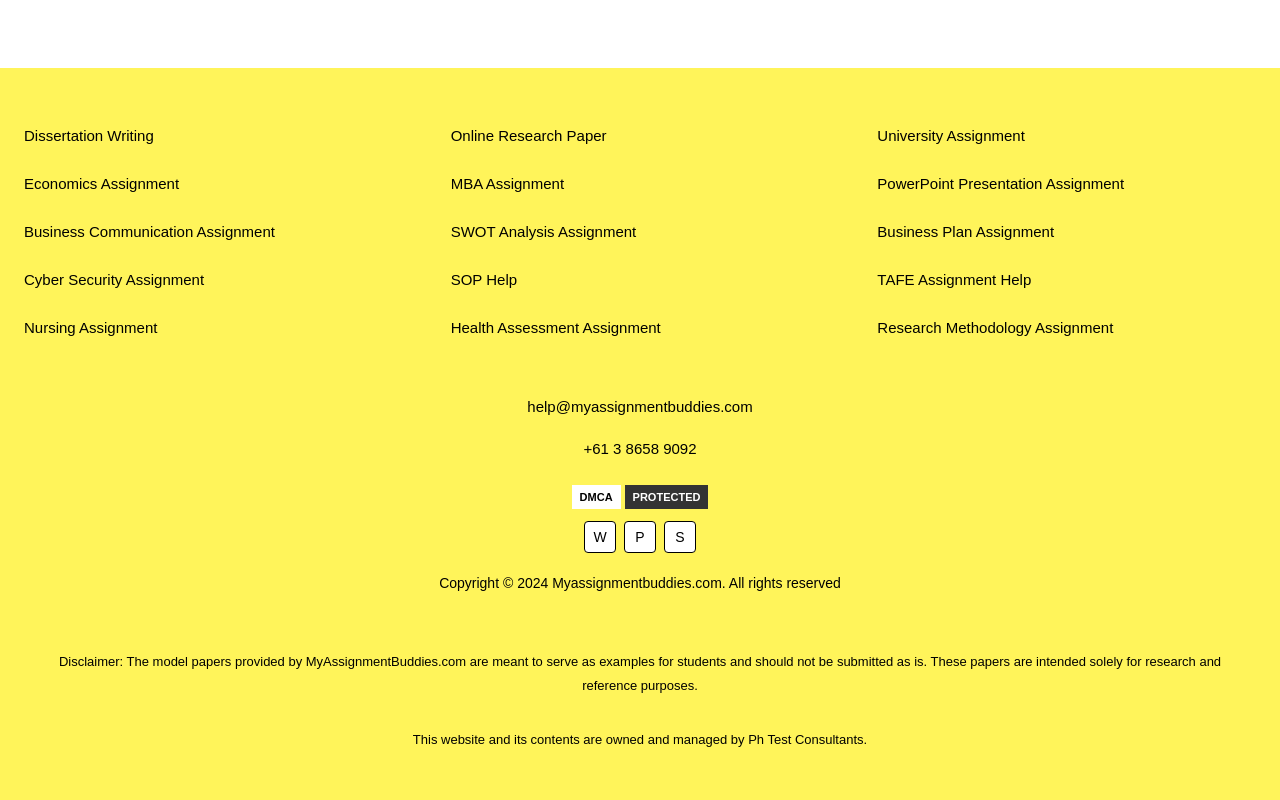
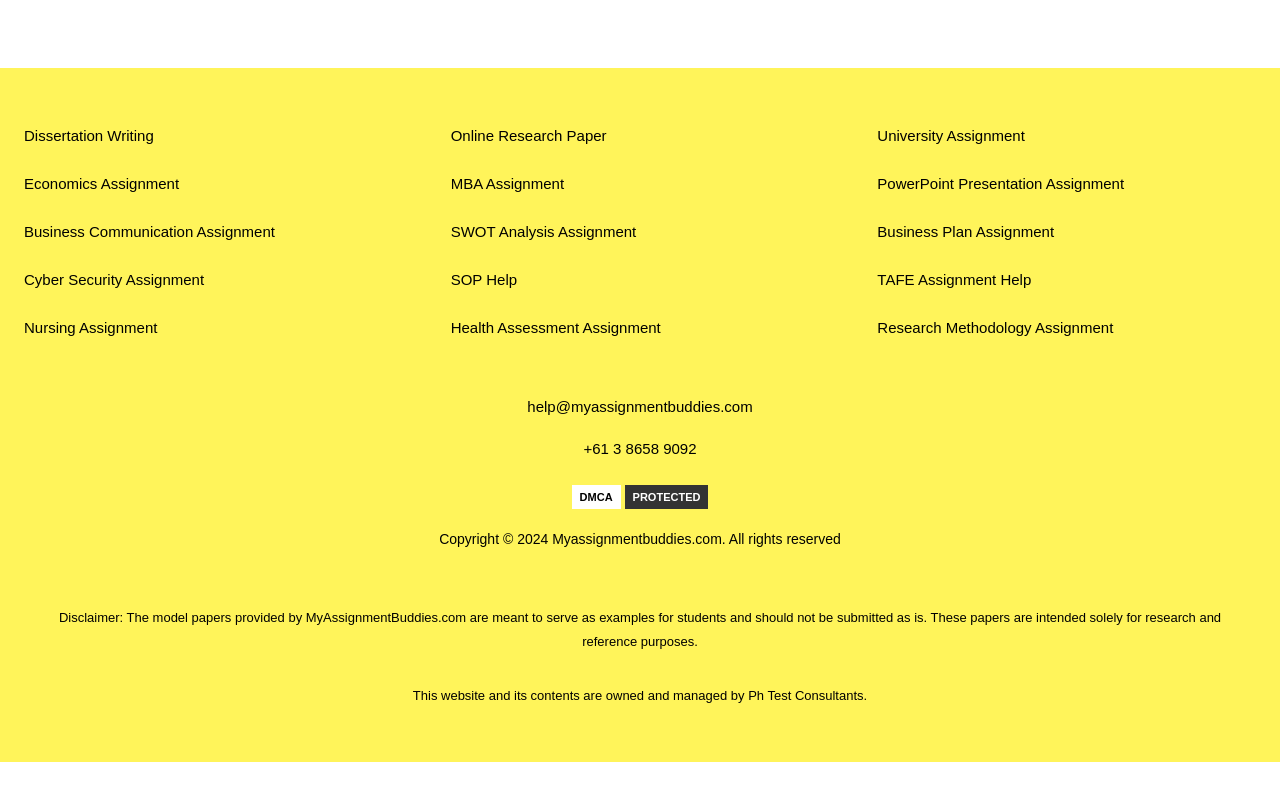
Before and after one commit to Technosavvyanand/guide.myassignmentbuddies, a Next.js app: page / in a window 1280 px wide. Shown: the part 2386-3186 px from the top of the page. After the commit the page ends 3148 px from the top, so only its background shows below. Built offline with nearby package versions, Linux system fonts and the light colour scheme.

Commit message:
Edited Footer

```diff
--- a/components/Footer.tsx
+++ b/components/Footer.tsx
@@ -106,33 +106,6 @@
             </span>
           </div>
 
-          {/* Social icons */}
-          <div className="mt-3 flex gap-2">
-            <a
-              href="#"
-              aria-label="WhatsApp"
-              className="flex h-8 w-8 items-center justify-center rounded border border-black bg-white text-sm"
-            >
-              W
-            </a>
-
-            <a
-              href="#"
-              aria-label="Pinterest"
-              className="flex h-8 w-8 items-center justify-center rounded border border-black bg-white text-sm"
-            >
-              P
-            </a>
-
-            <a
-              href="#"
-              aria-label="Social profile"
-              className="flex h-8 w-8 items-center justify-center rounded border border-black bg-white text-sm"
-            >
-              S
-            </a>
-          </div>
-
           <p className="mt-5 text-[14px]">
             Copyright © 2024 Myassignmentbuddies.com. All rights reserved
           </p>
```
